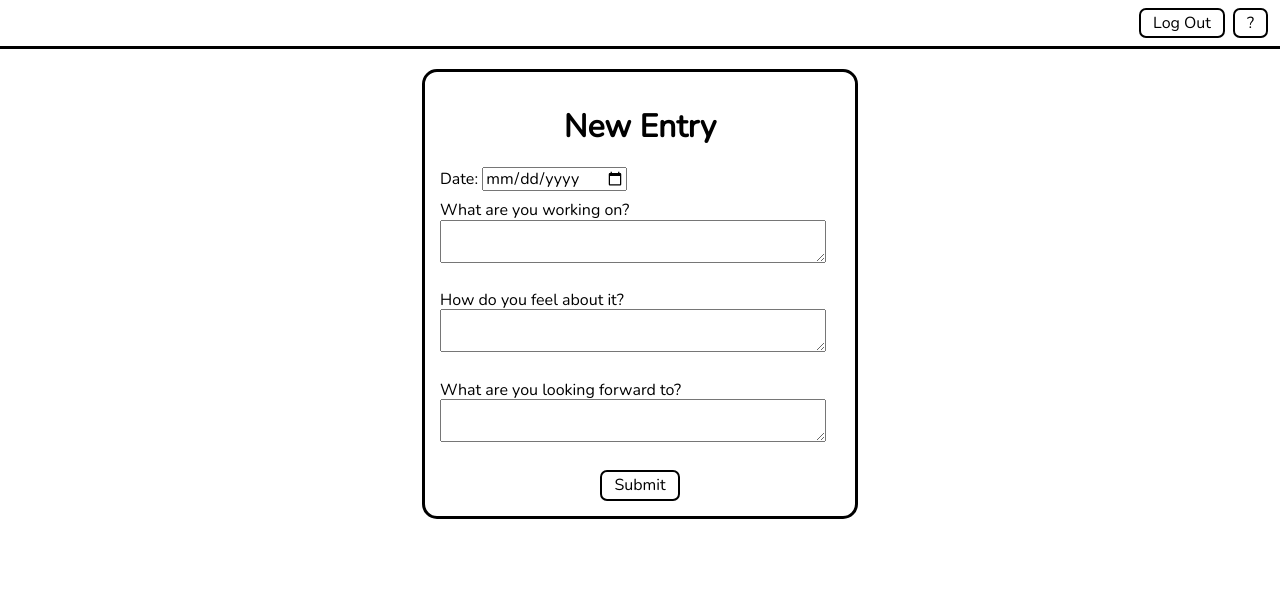
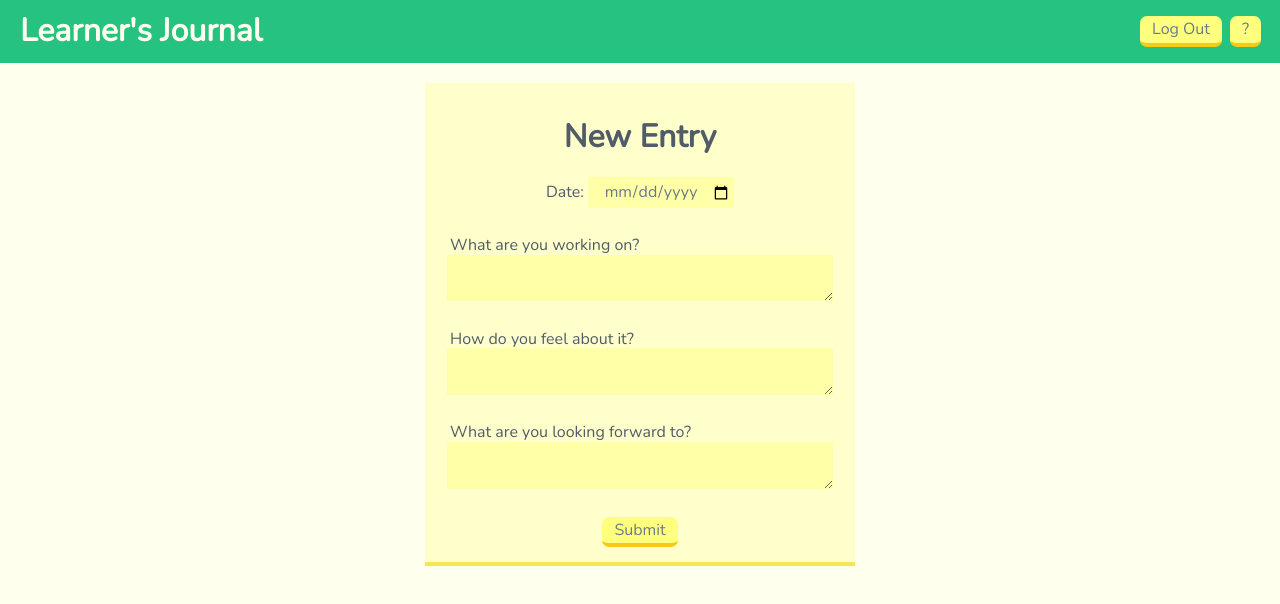
Before and after one commit to aaltamirano1/learners-journal, a website: page public/new-entry.html in a window 1280 px wide. Drawn offline with nearby package versions, Linux system fonts and the light colour scheme.

Commit message:
update color palette, set up for edit/delete buttons

```diff
--- a/config.js
+++ b/config.js
@@ -1,6 +1,6 @@
 'use strict';
 exports.DATABASE_URL = process.env.DATABASE_URL || 'mongodb://localhost/learners-journal';
-exports.TEST_DATABASE_URL = process.env.TEST_DATABASE_URL || 'mongodb://localhost/learners-journal-test2';
+exports.TEST_DATABASE_URL = process.env.TEST_DATABASE_URL || 'mongodb://localhost/learners-journal-test';
 exports.PORT = process.env.PORT || 8080;
 exports.JWT_SECRET = process.env.JWT_SECRET;
 exports.JWT_EXPIRY = process.env.JWT_EXPIRY || '7d';
--- a/public/new-entry.html
+++ b/public/new-entry.html
@@ -11,6 +11,7 @@
   </head>
   <body>
  	 <nav>
+    <h1>Learner's Journal</h1>
  	 	<ul>
  	 		<li><a class='logout-btn' href="index.html"><button>Log Out</button></a></li>
  	 		<li><button>?</button></li>
@@ -18,16 +19,18 @@
  	 </nav>
     <form id="new-entry">
       <h1>New Entry</h1>
-      <label for="date-input">Date:</label>
-      <input type="date" name="date" id="date-input">
+      <span>
+        <label for="date-input">Date:</label>
+        <input type="date" name="date" id="date-input">
+      </span>
       <br>
-      <label for="working-on-input">What are you working on?</label>
+      <label class="left-align-label" for="working-on-input">What are you working on?</label>
       <textarea name="working-on" id="working-on-input"></textarea>
       <br>
-      <label for="feelings-input">How do you feel about it?</label>
+      <label class="left-align-label" for="feelings-input">How do you feel about it?</label>
       <textarea name="feelings" id="feelings-input"></textarea>
       <br>
-      <label for="looking-forward-input">What are you looking forward to?</label>
+      <label class="left-align-label" for="looking-forward-input">What are you looking forward to?</label>
       <textarea name="looking-forward" id="looking-forward-input"></textarea>
       <br>
       <button type="submit">Submit</button>
--- a/public/style.css
+++ b/public/style.css
@@ -1,5 +1,10 @@
 *{
 	font-family: 'Nunito', sans-serif;
+	color: #515c68;
+}
+
+body{
+	background-color: #ffe;
 }
 
 ul{
@@ -14,45 +19,63 @@ li{
 }
 
 nav{
-	border-bottom: 3px solid black;
-	padding: 8px;
+	background-color: #26c281;
+	padding: 8px 15px;
 	display: flex;
-	justify-content: flex-end;
+	justify-content: space-between;
+	align-items: center;
+}
+
+nav h1{
+	margin: 5px;
+	color: #ffe;
 }
 
 button{
-	background-color: white;
-	border: 2px solid black;
+	background-color: #ffff7e;
+	color: #6c7a89;
+	border: none;
+	border-bottom: 4px solid #f7ca18;
 	border-radius: 7px;
 	padding: 4px 12px;
+	cursor: pointer;
 }
 
 form{
 	margin: auto;
 	margin-top: 20px;
-	border: 3px solid black;
-	border-radius: 15px;
+	background-color: #ffffcc;
+	border-bottom: 4px solid #f5e653;
 	padding: 15px;
 	width: 400px;
+	display: flex;
+	flex-direction: column;
+	align-items: center;
 }
 
 form h1{
 	text-align: center;
 }
 
-form button{
-	display: block;
-	margin: auto;
+.left-align-label{
+	width: 95%;
 }
 
-input{
+input,
+textarea{
 	margin-bottom: 10px;
-}
+  border: none;
+  background-color: #ffffa8;
+  color: #6c7a89;
+  padding: 5px 3px;
+  text-align: center;
+ }
 
 textarea{
 	display: block;
 	margin-bottom: 10px;
 	width: 95%;
+	text-align: left;
 }
 
 main{
@@ -72,5 +95,17 @@ main{
 }
 
 .entries li{
-	margin-bottom: 20px;
+	margin: 20px 0;
+	padding: 10px 15px;
+	background-color: #ffffcc;
+	border-bottom: 4px solid #f5e653;
 }
+
+.button-box{
+	display: flex;
+	justify-content: flex-end;
+}
+
+.button-box button{
+	margin: 7px;
+}
--- a/server.js
+++ b/server.js
@@ -38,7 +38,7 @@ app.get('/', function(req, res) {
 });
 
 app.get('/entries/:user_id', (req, res) => {
-  return Entry.find({user: req.params.user_id})
+  return Entry.find({user: req.params.user_id}).sort({date: -1})
     .then(entries => res.json(entries))
     .catch(err => res.status(500).json({message: 'Internal server error'}));
 });
--- a/users/router.js
+++ b/users/router.js
@@ -144,5 +144,4 @@ router.get('/id/:username', (req, res) => {
     .catch(err => res.status(500).json({message: 'Internal server error'}));
 });
 
-
 module.exports = {router};
```
Also changed, not shown: public/index.html (+5 -2 lines), public/index.js (+17 -0 lines), public/signup.html (+5 -2 lines), test/test-users-router.js (added, +57 -0 lines).
